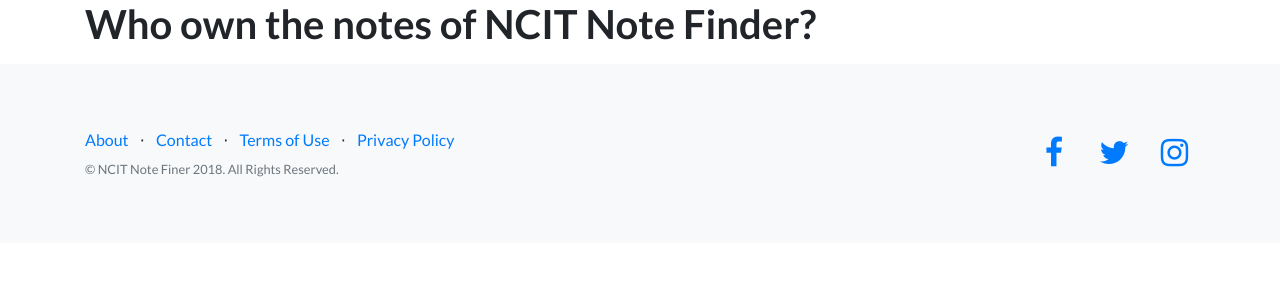
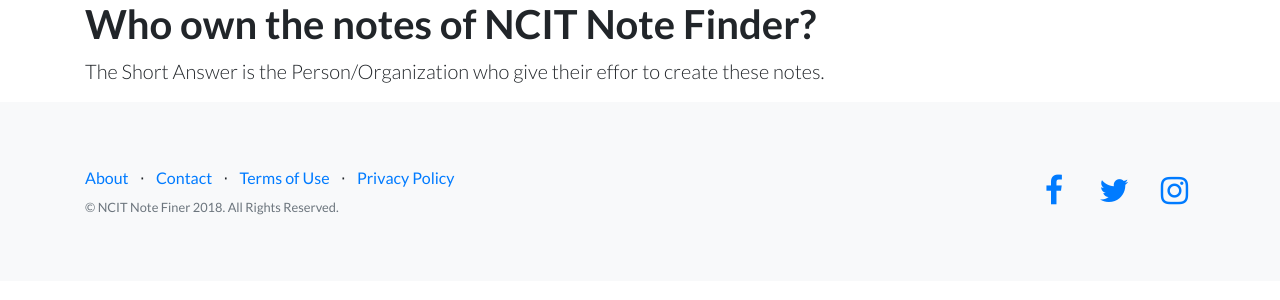
Before and after one commit to poshan0126/NCIT-Note-Finder, a Django app: page /who-own-these-notes/ in a window 1280 px wide. Shown: the part 59-359 px from the top of the page. Run offline with Django 3.2, Linux system fonts and the light colour scheme; some libraries are stand-ins or nearby versions.

Commit message:
updates note-ownership info

```diff
--- a/notefinder/templates/notes_ownership.html
+++ b/notefinder/templates/notes_ownership.html
@@ -15,7 +15,11 @@
 
 
                 <h1>Who own the notes of NCIT Note Finder?</h1>
-                <p></p>
+                <p class="lead">
+
+                    The Short Answer is the Person/Organization who give their effor to create these notes.
+
+                </p>
 
 
     </div>
```
